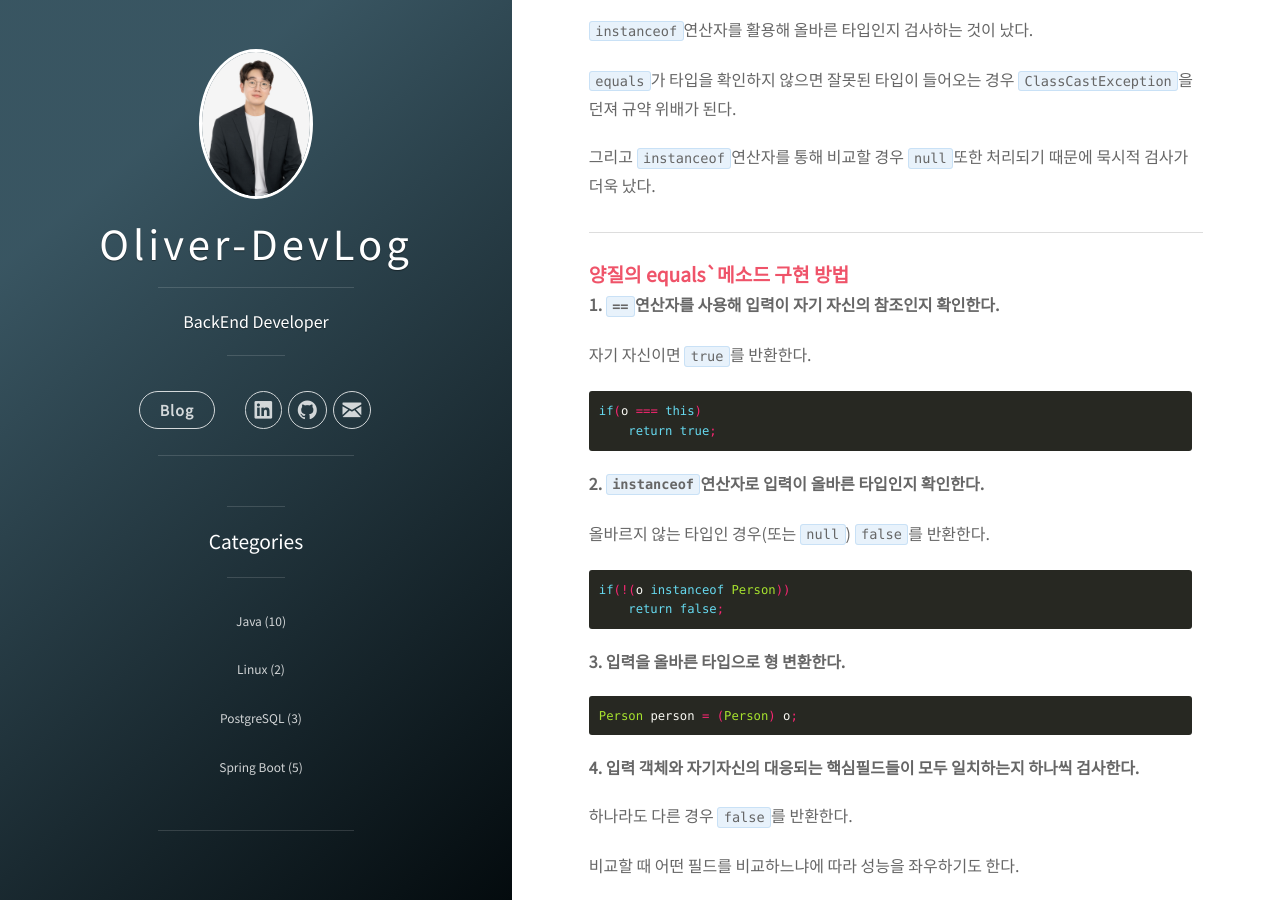
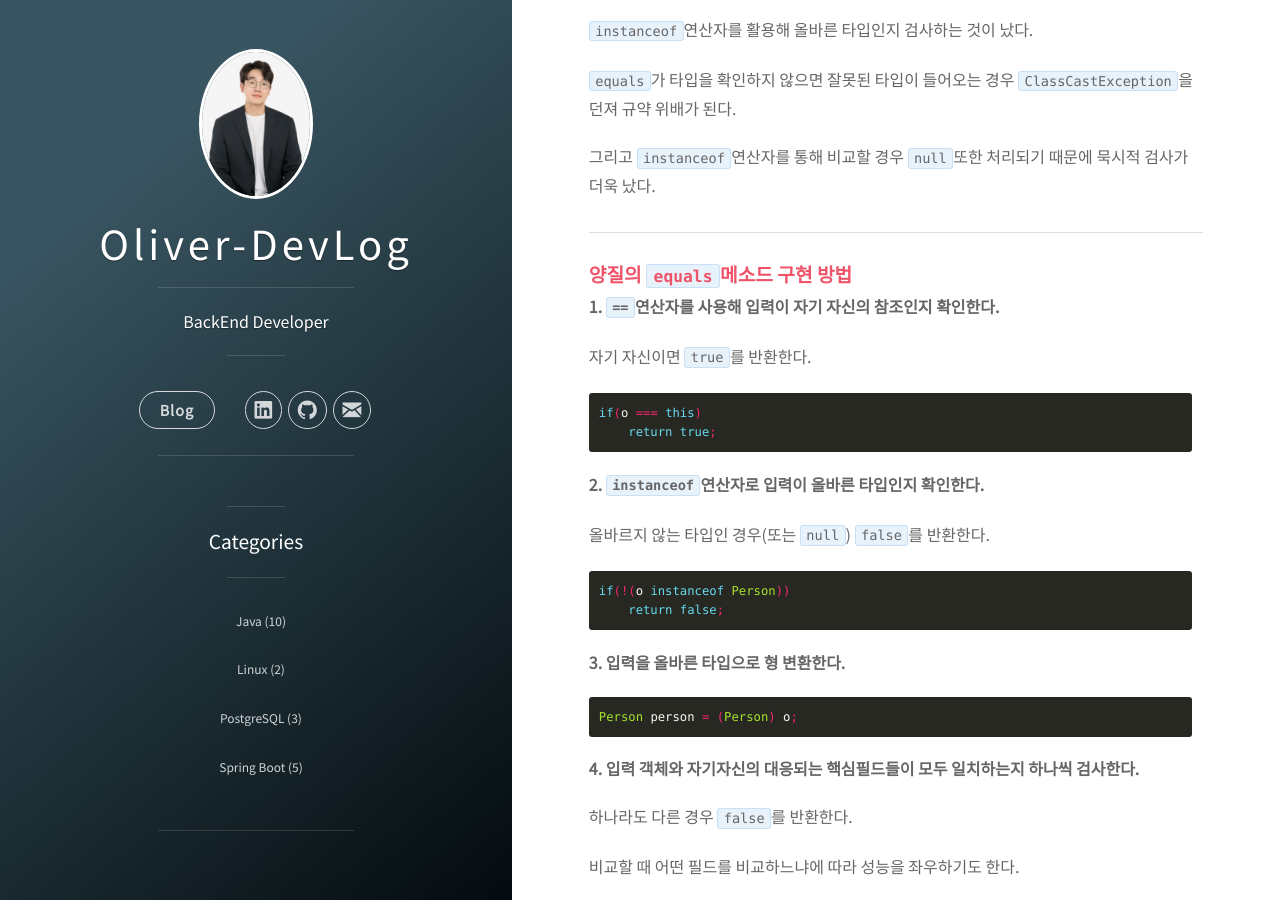
Before and after one commit to ardente6320/ardente6320.github.io, a Jekyll site: the page built from _posts/Java/2023-07-17-effective-java-10.md, in a window 1280 px wide and 900 px high, scrolled down 2556 px. Built offline with Jekyll 4.4.1, drawn with Linux system fonts in a browser that asks for light colours.

Commit message:
오타 수정

````diff
--- a/_posts/Java/2023-07-17-effective-java-10.md
+++ b/_posts/Java/2023-07-17-effective-java-10.md
@@ -113,7 +113,7 @@ public boolean equals(Object o){
 
 ---
 
-#### **<span style="color:#ef5369">양질의 equals`메소드 구현 방법</span>**
+#### **<span style="color:#ef5369">양질의 `equals`메소드 구현 방법</span>**
 
 **1. `==`연산자를 사용해 입력이 자기 자신의 참조인지 확인한다.**
 
@@ -175,6 +175,8 @@ public boolean equals(MyClass a){
 
 이 메소드는 `@Override`어노테이션이 긍정오류를 내개 하고 보안 측면에서도 잘못된 정보를 준다.
 
+---
+
 위 코드를 하나의 메소드로 나타내면 다음과 같다.
 
 ```java
````
